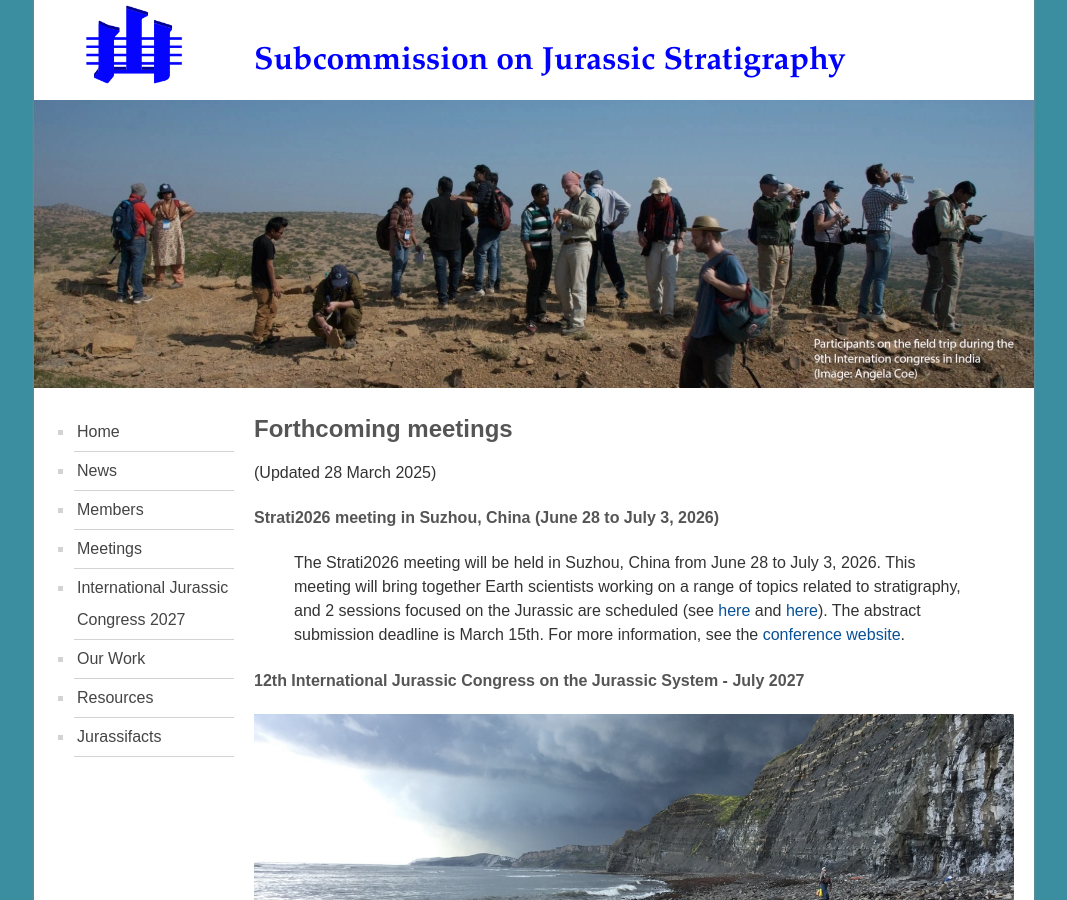
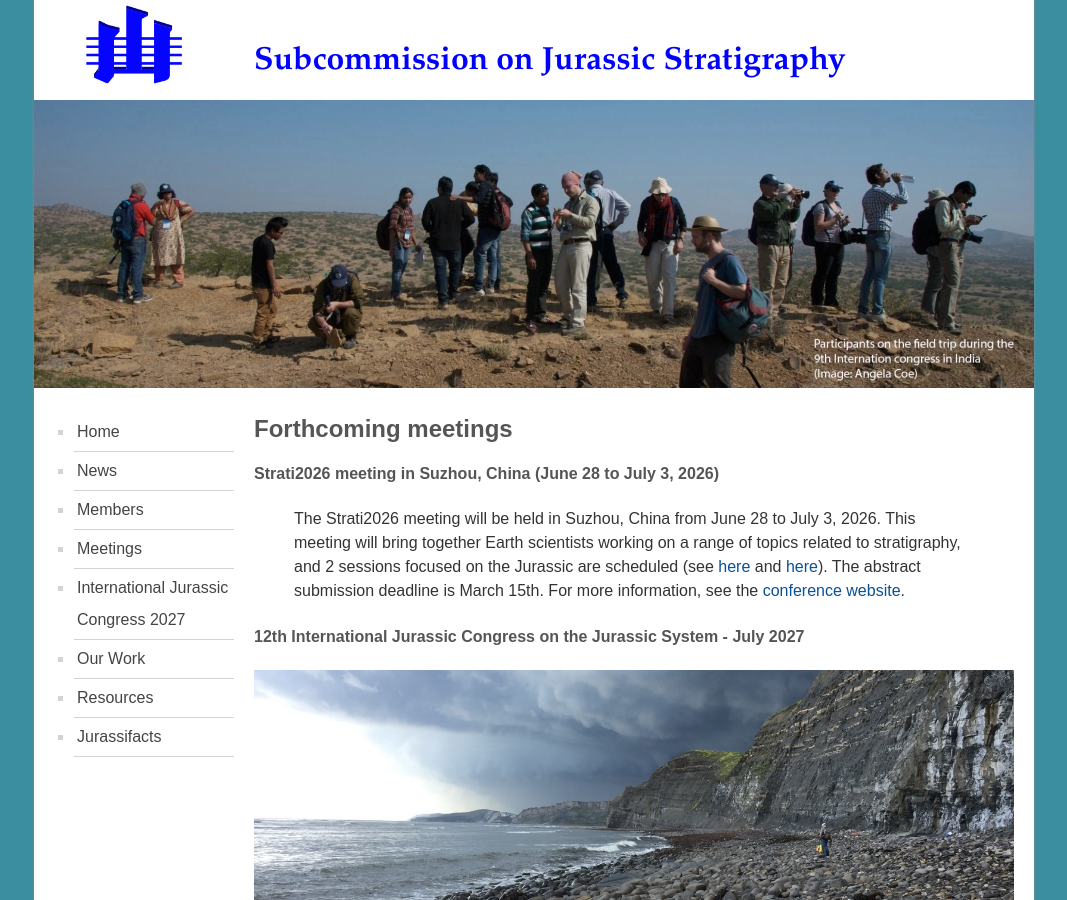
Before and after one commit to i-c-stratigraphy/subcommission-jurassic, a Jekyll site: the page built from pages/meetings.md, in a window 1280 px wide and 900 px high. Shown: the whole window, without its empty margins (106-1173 px from the left). Built offline with Jekyll 4.4.1, drawn with Linux system fonts in a browser that asks for light colours.

Commit message:
Update meetings.md

```diff
--- a/pages/meetings.md
+++ b/pages/meetings.md
@@ -4,7 +4,6 @@ title: "Meetings"
 permalink: /meetings
 ---
 ## Forthcoming meetings
-(Updated 28 March 2025)
 
 #### Strati2026 meeting in Suzhou, China (June 28 to July 3, 2026)
 >The Strati2026 meeting will be held in Suzhou, China from June 28 to July 3, 2026. This meeting will bring together Earth scientists working on a range of topics related to stratigraphy, and 2 sessions focused on the Jurassic are scheduled (see [here](https://strati2026.org/page/strati_2026_session_excursions/g7.html) and [here](https://strati2026.org/page/strati_2026_session_excursions/s9.html)). The abstract submission deadline is March 15th. For more information, see the [conference website](https://strati2026.org/).
```
